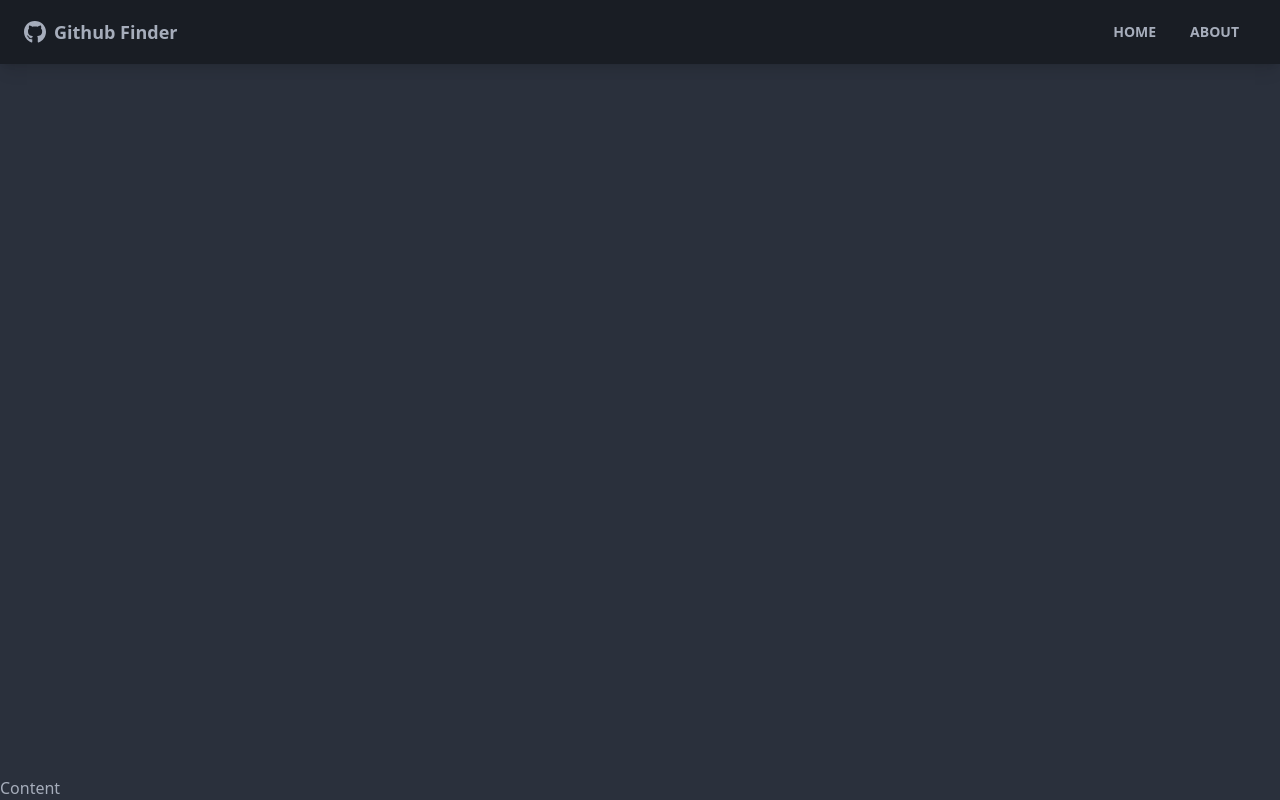
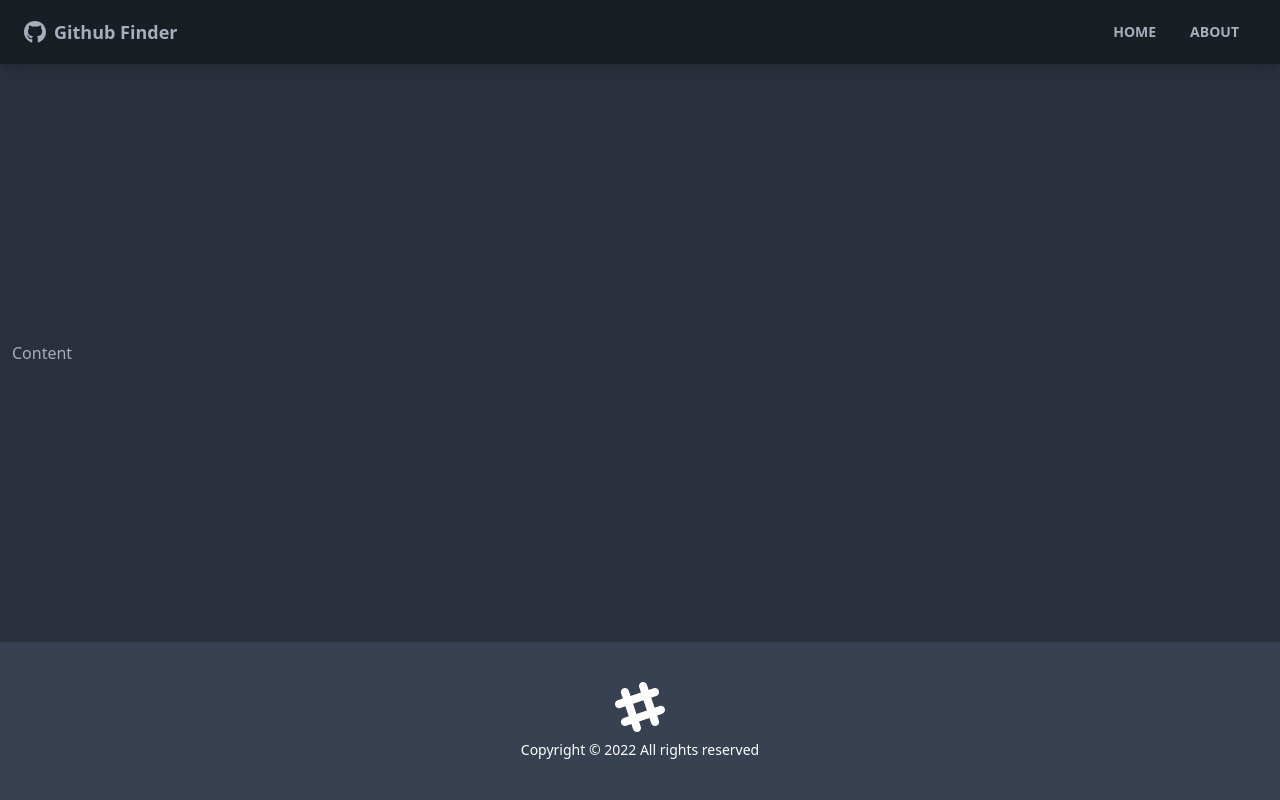
Before and after one commit to xmiscn/github-tail, a React (Create React App) app: page / in a window 1280 px wide. Built offline with nearby package versions, Linux system fonts and the light colour scheme; the HTML template or start-up script is replaced by a standard one.

Commit message:
Layout finished (Navbar, Content, Footer)

```diff
--- a/src/App.js
+++ b/src/App.js
@@ -1,13 +1,15 @@
 import { BrowserRouter as Router, Routes, Route, Link } from 'react-router-dom';
 
 import Navbar from './components/layout/Navbar';
+import Footer from './components/layout/Footer';
 
 function App() {
   return (
     <Router>
       <div className='flex flex-col justify-between h-screen'>
         <Navbar />
-        <main>Content</main>
+        <main className='container mx-auto px-3 pb-12'>Content</main>
+        <Footer />
       </div>
     </Router>
   );
--- /dev/null
+++ b/src/components/layout/Footer.jsx
@@ -0,0 +1,25 @@
+import React from 'react';
+
+function Footer() {
+  const footerYear = new Date().getFullYear();
+  return (
+    <footer className='footer p-10 bg-gray-700 text-primary-content footer-center'>
+      <div>
+        <svg
+          width='50'
+          height='50'
+          viewBox='0 0 24 24'
+          xmlns='http://www.w3.org/2000/svg'
+          fillRule='evenodd'
+          clipRule='evenodd'
+          className='inline-block fill-current'
+        >
+          <path d='M22.672 15.226l-2.432.811.841 2.515c.33 1.019-.209 2.127-1.23 2.456-1.15.325-2.148-.321-2.463-1.226l-.84-2.518-5.013 1.677.84 2.517c.391 1.203-.434 2.542-1.831 2.542-.88 0-1.601-.564-1.86-1.314l-.842-2.516-2.431.809c-1.135.328-2.145-.317-2.463-1.229-.329-1.018.211-2.127 1.231-2.456l2.432-.809-1.621-4.823-2.432.808c-1.355.384-2.558-.59-2.558-1.839 0-.817.509-1.582 1.327-1.846l2.433-.809-.842-2.515c-.33-1.02.211-2.129 1.232-2.458 1.02-.329 2.13.209 2.461 1.229l.842 2.515 5.011-1.677-.839-2.517c-.403-1.238.484-2.553 1.843-2.553.819 0 1.585.509 1.85 1.326l.841 2.517 2.431-.81c1.02-.33 2.131.211 2.461 1.229.332 1.018-.21 2.126-1.23 2.456l-2.433.809 1.622 4.823 2.433-.809c1.242-.401 2.557.484 2.557 1.838 0 .819-.51 1.583-1.328 1.847m-8.992-6.428l-5.01 1.675 1.619 4.828 5.011-1.674-1.62-4.829z'></path>
+        </svg>
+        <p>Copyright &copy; {footerYear} All rights reserved</p>
+      </div>
+    </footer>
+  );
+}
+
+export default Footer;
```
